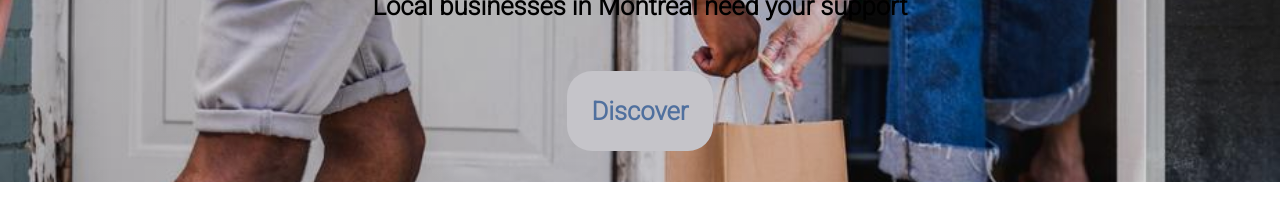
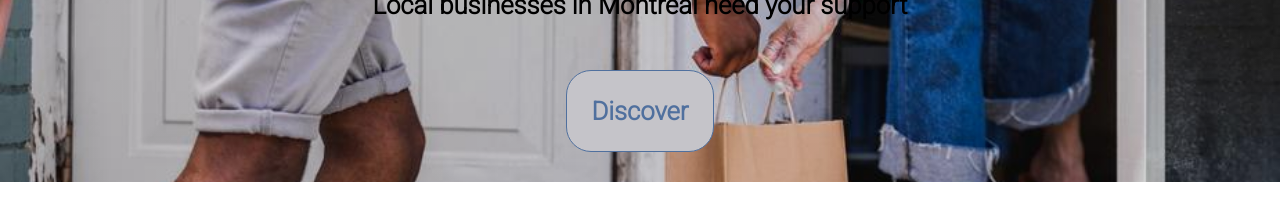
Before and after one commit to JulienSalois/Assignment-1, a plain HTML site: page website/index.html in a window 1280 px wide. Shown: the part 287-489 px from the top of the page. Drawn offline with Linux system fonts and the light colour scheme.

Commit message:
adding border 1px to style.css

```diff
--- a/website/styles/style.css
+++ b/website/styles/style.css
@@ -46,6 +46,7 @@
 	background-color: #C5C4C9;
 	margin-top: 25px;
 	border-radius: 25px;
+	border: 1px solid rgb(80, 112, 158);
 }
 #nav-ul{
 	display:flex;
```
